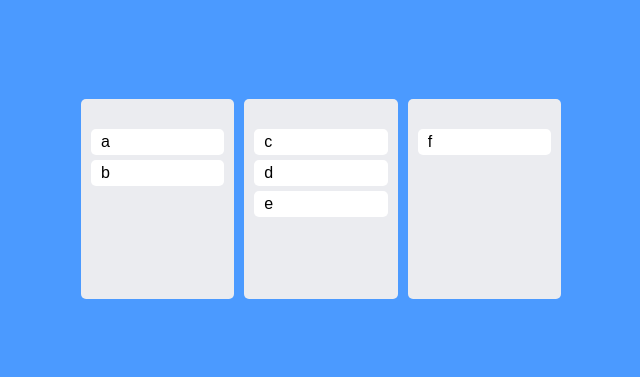
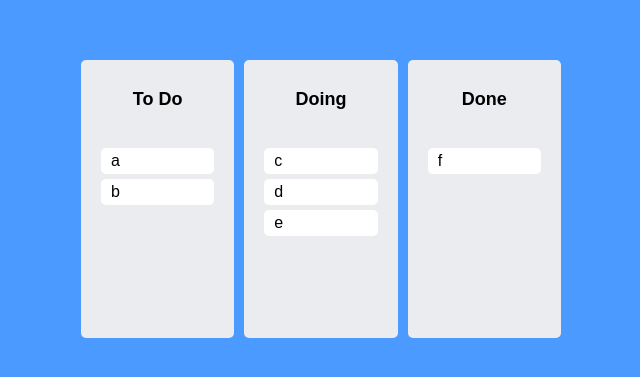
Before and after one commit to moonssa/react-masterclass, a React (Create React App) app: page / in a window 1280 px wide. Shown: the part 201-578 px from the top of the page, without its empty margins (319-959 px from the left). Built offline with nearby package versions, Linux system fonts and the light colour scheme.

Commit message:
same board movement

```diff
--- a/src/App.tsx
+++ b/src/App.tsx
@@ -24,15 +24,19 @@ const Boards = styled.div`
 // const toDos = ["a", "b", "c", "d", "e", "done"];
 function App() {
   const [toDos, setToDos] = useRecoilState(toDoState);
-  const onDragEnd = ({ destination, source, draggableId }: DropResult) => {
-    console.log("drag finish!!");
+  const onDragEnd = (info: DropResult) => {
+    console.log(info);
+    const { destination, source, draggableId } = info;
     if (!destination) return;
-    // setToDos((oldToDos) => {
-    //   const copyToDos = [...oldToDos];
-    //   copyToDos.splice(source.index, 1);
-    //   copyToDos.splice(destination?.index, 0, draggableId);
-    //   return copyToDos;
-    // });
+    if (source.droppableId === destination?.droppableId) {
+      setToDos((allBoards) => {
+        const copyBoard = [...allBoards[source.droppableId]];
+        copyBoard.splice(source.index, 1);
+        copyBoard.splice(destination?.index, 0, draggableId);
+
+        return { ...allBoards, [source.droppableId]: copyBoard };
+      });
+    }
   };
   return (
     <DragDropContext onDragEnd={onDragEnd}>
--- a/src/components/Board.tsx
+++ b/src/components/Board.tsx
@@ -9,13 +9,20 @@ const Wrapper = styled.div`
   border-radius: 5px;
   min-height: 200px;
 `;
-
+const Title = styled.h2`
+  text-align: center;
+  font-weight: 600;
+  font-size: 18px;
+  margin-bottom: 10px;
+`;
 interface IBoardProps {
   toDos: string[];
   boardId: string;
 }
 function Board({ toDos, boardId }: IBoardProps) {
   return (
+    <Wrapper>
+      <Title> {boardId}</Title>
       <Droppable droppableId={boardId}>
         {(magic) => (
           <Wrapper ref={magic.innerRef} {...magic.droppableProps}>
@@ -26,6 +33,7 @@ function Board({ toDos, boardId }: IBoardProps) {
           </Wrapper>
         )}
       </Droppable>
+    </Wrapper>
   );
 }
 
--- a/src/components/atoms.tsx
+++ b/src/components/atoms.tsx
@@ -6,8 +6,8 @@ interface IToDoState {
 export const toDoState = atom<IToDoState>({
   key: "toDo",
   default: {
-    to_do: ["a", "b"],
-    doing: ["c", "d", "e"],
-    done: ["f"],
+    "To Do": ["a", "b"],
+    Doing: ["c", "d", "e"],
+    Done: ["f"],
   },
 });
```
Lines whose indentation alone changed are shown as unchanged.
